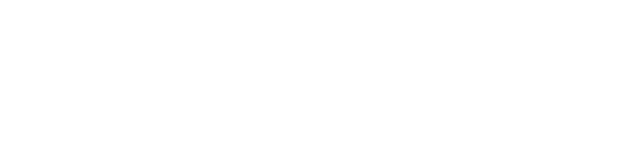
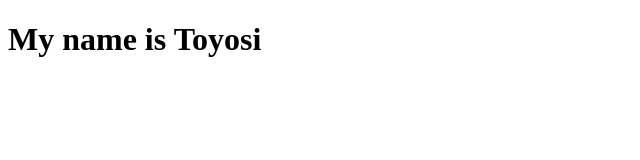
Before and after one commit to tosintcherry/project, a plain HTML site: page index.html in a window 1280 px wide. Shown: the whole page, without its empty margins (0-640 px from the left). Drawn offline with Linux system fonts and the light colour scheme.

Commit message:
H1 tag showing my new name

```diff
--- a/index.html
+++ b/index.html
@@ -5,5 +5,7 @@
 </head>
 <body>
 
+	<h1>My name is Toyosi</h1>
+
 </body>
 </html>
```
